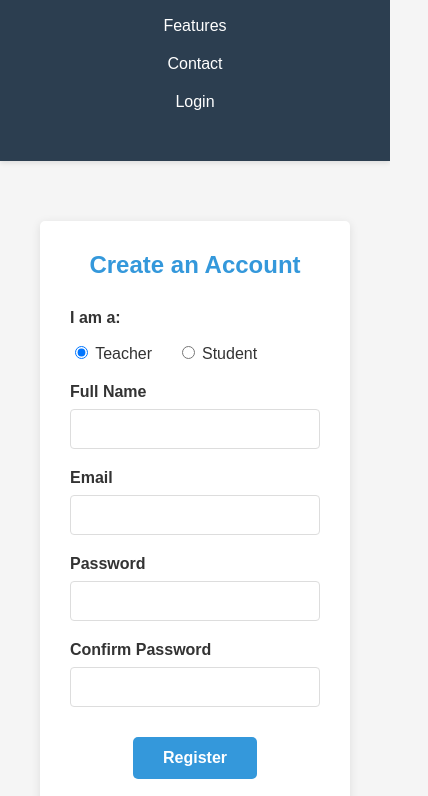
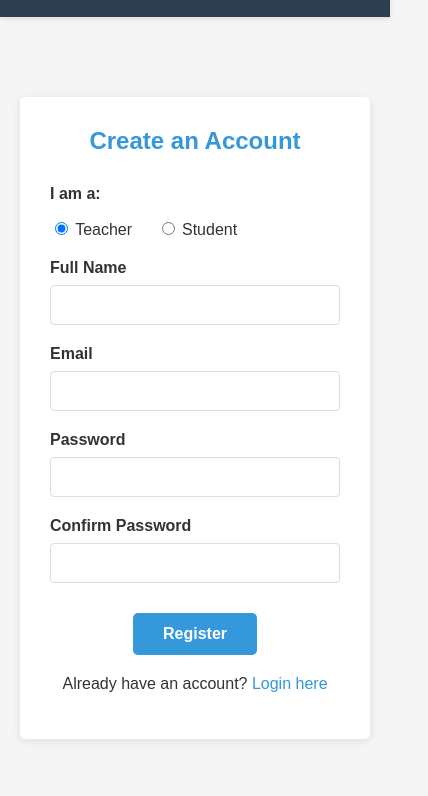
Before and after one commit to SidSin10-ux/Online-GDB-list, a plain HTML site: page register.html in a window 390 px wide. Shown: the part 119-915 px from the top of the page, 428 px wide, since content can reach past the window. Drawn offline with Linux system fonts and the light colour scheme.

Commit message:
Update register.html

```diff
--- a/register.html
+++ b/register.html
@@ -179,29 +179,6 @@
             color: rgba(255,255,255,0.7);
         }
 
-        @media (max-width: 768px) {
-            .header-content {
-                flex-direction: column;
-                text-align: center;
-            }
-
-            .nav-menu {
-                margin-top: 20px;
-            }
-
-            .nav-menu ul {
-                flex-direction: column;
-                text-align: center;
-            }
-
-            .nav-menu li {
-                margin: 10px 0;
-            }
-
-            .form-container {
-                margin: 40px 20px;
-            }
-        }
     </style>
 </head>
 <body>
@@ -213,7 +190,7 @@
                     <ul>
                         <li><a href="index.html">Home</a></li>
                         <li><a href="features.html">Features</a></li>
-                        <li><a href="contact.html">Contact</a></li>
+                        <li><a href="contacts.html">Contact</a></li>
                         <li><a href="login.html">Login</a></li>
                     </ul>
                 </nav>
```
